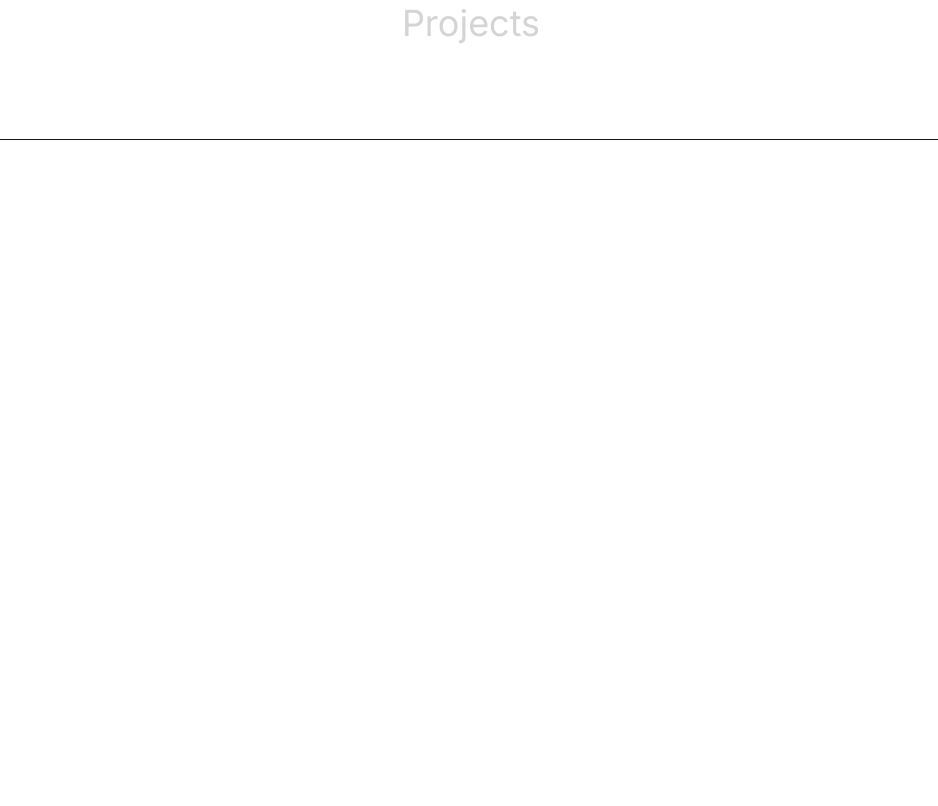
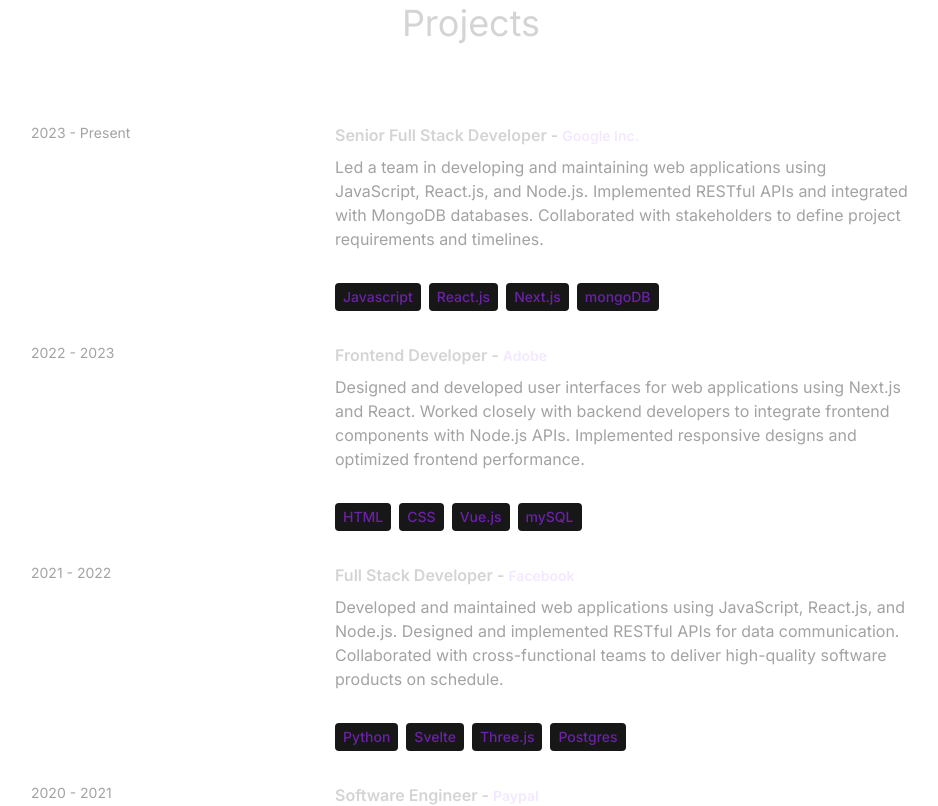
Before and after one commit to Elsayed-Rady-Elsayed/PORTOFOLIO, a React (Vite) app: page / in a window 1280 px wide. Shown: the part 2160-2966 px from the top of the page, without its empty margins (169-1107 px from the left). Before the commit the page ends 2300 px from the top, so only its background shows below. Built offline with nearby package versions, Linux system fonts and the light colour scheme; a web font is replaced by a local one.

Commit message:
start the project

```diff
--- a/src/components/Experience.jsx
+++ b/src/components/Experience.jsx
@@ -1,9 +1,40 @@
 import React from "react";
+import { EXPERIENCES } from "../constants";
 
 const Experience = () => {
   return (
     <div className="border-b border-neutral-900 pb-4">
       <h2 className="my-20 text-center text-4xl">Projects</h2>
+      <div>
+        {EXPERIENCES.map((el, idx) => {
+          return (
+            <div key={idx} className="mb-8 flex flex-wrap lg:justify-center">
+              <div className="w-full lg:w-1/4">
+                <p className="mb-2 text-sm text-neutral-400">{el.year}</p>
+              </div>
+              <div className="w-full max-w-xl lg:w-3/4">
+                <h6 className="mb-2 font-semibold">
+                  {el.role} -{" "}
+                  <span className="text-sm text-purple-100">{el.company}</span>
+                </h6>
+                <p className="mb-4 text-neutral-400">{el.description}</p>
+                <div className="flex flex-wrap">
+                  {el.technologies.map((t, idx) => {
+                    return (
+                      <span
+                        className="mr-2 mt-4 rounded bg-neutral-900 py-1 px-2 text-sm font-medium text-purple-800"
+                        key={idx}
+                      >
+                        {t}
+                      </span>
+                    );
+                  })}
+                </div>
+              </div>
+            </div>
+          );
+        })}
+      </div>
     </div>
   );
 };
```
